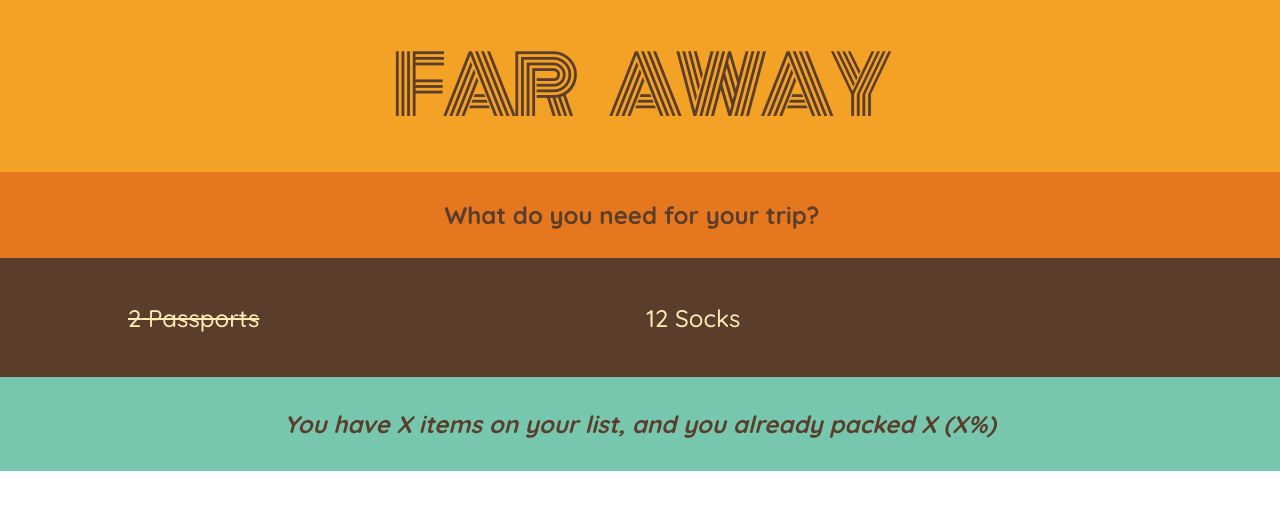
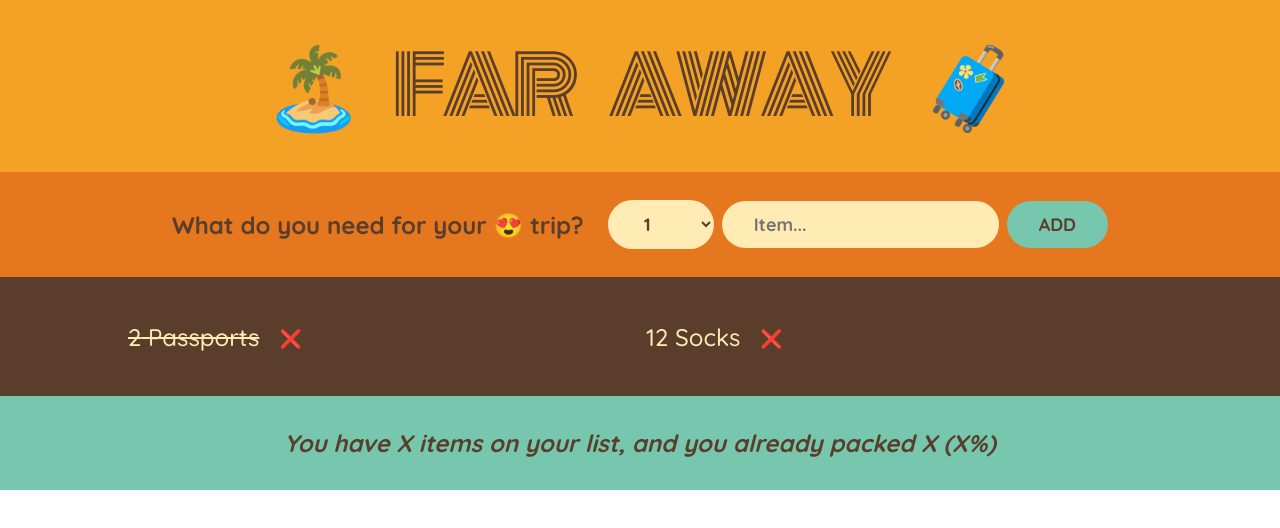
Before and after one commit to sureshcstha/05-travel-list, a React (Create React App) app: page / in a window 1280 px wide. Shown: the top 528 px of the page. Built offline with nearby package versions, Linux system fonts and the light colour scheme.

Commit message:
form and handle submission

```diff
--- a/src/App.js
+++ b/src/App.js
@@ -15,14 +15,27 @@
 }
 
 function Logo() {
-  return <h1>Far Away</h1>;
+  return <h1>🏝️ Far Away 🧳</h1>;
 }
 
 function Form() {
+  function handleSubmit(e) {
+    e.preventDefault();
+  }
+
   return (
-    <div className="add-form">
-      <h3>What do you need for your trip?</h3>
-    </div>
+    <form className="add-form" onSubmit={handleSubmit}>
+      <h3>What do you need for your 😍 trip?</h3>
+      <select>
+        {Array.from({ length: 20 }, (_, i) => i + 1).map((num) => (
+          <option value={num} key={num}>
+            {num}
+          </option>
+        ))}
+      </select>
+      <input type="text" placeholder="Item..." />
+      <button>Add</button>
+    </form>
   );
 }
 
@@ -31,7 +44,7 @@
     <div className="list">
       <ul>
         {initialItems.map((item) => (
-          <Item item={item} />
+          <Item item={item} key={item.id} />
         ))}
       </ul>
     </div>
@@ -41,10 +54,10 @@
 function Item({ item }) {
   return (
     <li>
-      <span style={item.packed ? {textDecoration: 'line-through'} : {}}>
+      <span style={item.packed ? { textDecoration: "line-through" } : {}}>
         {item.quantity} {item.description}
       </span>
-      <button>X</button>
+      <button>❌</button>
     </li>
   );
 }
```
